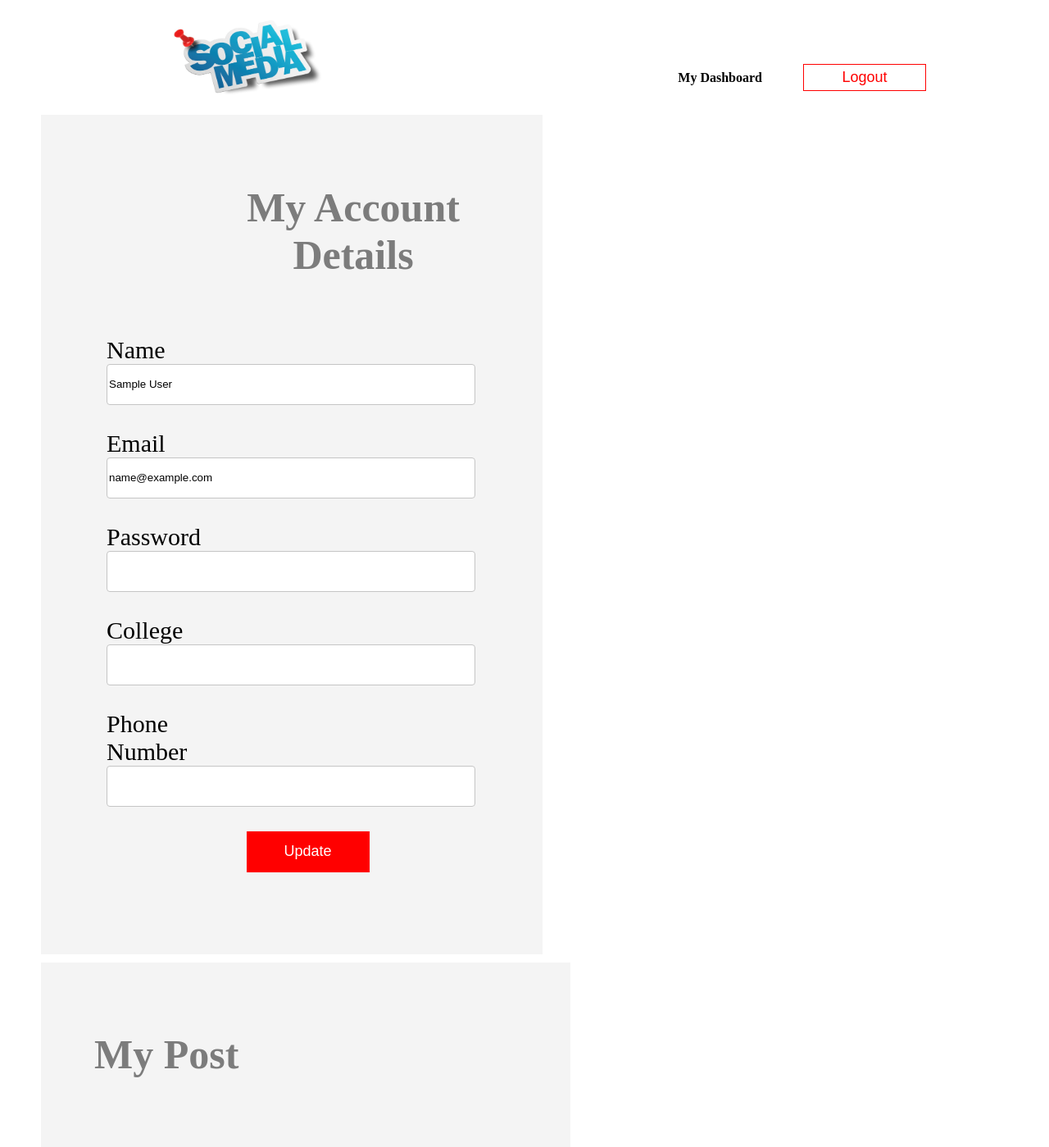
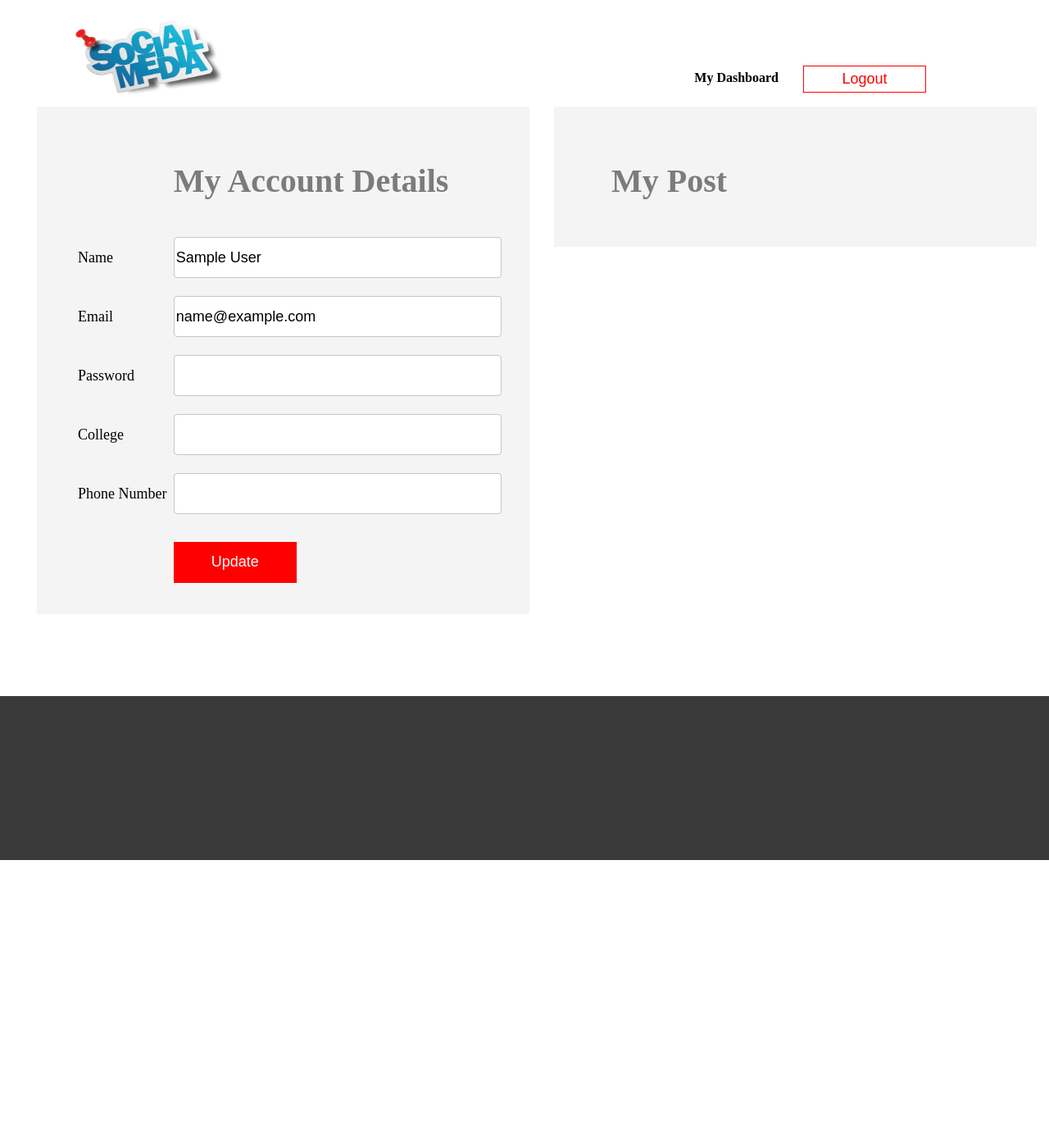
Before and after one commit to srinjan-ghosh/ungineering_social, a PHP site: page /dashboard.php in a window 1280 px wide. Shown: the whole page at 82% size. After the commit the page ends 1049 px from the top, so only its background shows below. Run offline with PHP 8.4, Linux system fonts and the light colour scheme; the visitor is signed in with stand-in values (Sample User, id 1); data that the repository does not hold is empty.

Commit message:
ui changes in dashboard

```diff
--- a/css/dashboard.css
+++ b/css/dashboard.css
@@ -1,17 +1,37 @@
+body{
+    margin: 0px;
+}
+
+img{
+    width : 200px;
+    height: 120px;
+}
+
+button{
+    background-color: #ffffff;
+    color: #ff0000;
+    border: red solid 1px;
+    font-size: 18px;
+    padding: 5px 30px 5px 30px;
+    width: 150px;
+}
+
 input[type="email"]{
     height: 50px;
-    width: 450px;
+    width: 400px;
     border: #c5c5c5 1px solid;
     border-radius: 4px;
     display: inline-block;
+    font-size: 18px;
 }
 
 input[type="password"]{
     height: 50px;
-    width: 450px;
+    width: 400px;
     border: #c5c5c5 1px solid;
     border-radius: 4px;
     display: inline-block;
+    font-size: 18px;
 }
 
 input[type="submit"]{
@@ -25,61 +45,46 @@ input[type="submit"]{
     padding-left: 30px;
     margin-bottom: 20px;
     display: inline-block;
+    margin-top: 15px;
 }
 
-body{
-    margin: 0px;
-}
+/* Classes  */
 
-button{
-    background-color: #ffffff;
-    color: #ff0000;
-    border: red solid 1px;
-    font-size: 18px;
-    padding: 5px 30px 5px 30px;
-    width: 150px;
-}
-
-#form-field{
-    margin-bottom: 30px;
-}
-
-
-/* .banner{
-    margin-right: 100px;
-    margin-top: 50px;
-} */
-
-.account-details{
-    background-color:rgb(244,244,244);
-    float: left;
-    width: 40%;
-    margin-left: 50px;
-    padding: 50px;
-    font-size: 18px;
+.header{
     margin-top: 10px;
 }
 
-.form{
-    font-size:30px;
-    padding-left: 30px;
+.header::after{
+    content: "";
+    display: block;
+    clear: both;
+}
+
+.body{
+    margin-left: 45px;
+}
+
+.account-details{
+    margin-right: 10px;
+    float: left;
+    background-color:rgb(244,244,244);
+    padding-left: 50px;
+    padding-top: 40px;
+    padding-right: 20px;
+    width: 43%
 }
 
 .post{
-    background-color: rgb(244,244,244);
     float: left;
-    width: 38%;
-    margin-left: 50px;
-    font-size: 12px;
-    margin-top: 10px;
-    padding-left: 65px;
-    padding-right: 95px;
-    padding-top: 50px;
-    padding-bottom: 50px;
-
+    margin-left: 20px;
+    background-color:rgb(244,244,244);
+    padding-top: 40px;
+    padding-left: 70px;
+    padding-bottom: 30px;
+    width: 42%;
 }
 
-.body::after {
+.body::after{
     content: "";
     display: block;
     clear: both;
@@ -87,96 +92,99 @@ button{
 
 .footer{
     background-color: #3A3A3A;
-    position: absolute;
+    height: 200px;
+    width: 100%;
     margin-top: 100px;
-    height: 200px;;
-    width: 100%;
 }
 
-#post-desc{
-    background-color: #ffffff;
-    padding: 25px 50px 25px 50px;
-    font-size: 18px;
-    width: 90%;
-    border: rgba(124,124,124,0.5) solid 1px;
-    border-radius: 4px;
-}
+/* Id s */
 
-#logout-btn{
+#header-links{
     float: left;
-    margin-left: 50px;
-    margin-top: 8px;
+    position: absolute;
+    right: 150px;
+    margin-top: 60px;
 }
 
 #dashboard{
     float: left;
 }
 
+#logout-btn{
+    margin-left: 30px;
+    float: left;
+    margin-top: 10px;
+}
+
+#logo{
+    margin-left: 80px;
+    float: left;
+}
+
+#post-desc{
+    background-color: #ffffff;
+    border: rgba(124,124,124,0.3) solid 1px;
+    border-radius: 2px;
+    padding-left: 40px;
+    padding-right: 20px;
+    padding-top: 20px;
+    padding-bottom: 20px;
+    display: flex;
+    flex-flow: row wrap;
+    width: 80%
+}
+
 
 #account-heading{
-    text-align: center;
-    font-size: 50px;
-    margin-bottom: 70px;
-    margin-left: 150px;
     color: #7c7c7c;
+    font-weight: bold;
+    display: inline-block;
+    font-size: 40px;
+}
+
+#post-heading{
+    color: #7c7c7c;
+    font-size: 40px;
+    font-weight: bold;
+}
+
+#form-field{
+    margin-top: 15px;
+    margin-bottom: 15px;
+}
+
+#form-tag{
+    display: inline-block;
+    width: 22%;
 }
 
 #name-field{
     height: 50px;
-    width: 450px;
+    width: 400px;
     border: #c5c5c5 1px solid;
     border-radius: 4px;
     display: inline-block;
+    font-size: 18px;
 }
 
 #college{
     height: 50px;
-    width: 450px;
+    width: 400px;
     border: #c5c5c5 1px solid;
     border-radius: 4px;
     display: inline-block;
+    font-size: 18px;
 }
 
 #phn-no{
     height: 50px;
-    width: 450px;
+    width: 400px;
     border: #c5c5c5 1px solid;
     border-radius: 4px;
     display: inline-block;
+    font-size: 18px;
 }
 
-#post-heading{
-    color: #7c7c7c;
-    font-size: 50px;
+#update-form{
+    font-size: 18px;
 }
-
-#logo{
-    float: left;
-    margin-top: 10px;
-    margin-left: 200px;
-}
-
-#banner-links{
-    float: left;
-    position: absolute;
-    right: 150px;
-    margin-top: 70px;
-}
-
-#form-tag{
-    display: inline-block;
-    margin: 0px;
-    margin-right: 50px;
-    width: 25%
-}
-
-img{
-    width: 200px;
-    height: 120px;
-}
-
-.banner::after {
-    content: "";
-    display: block;
-    clear: both;
-}
--- a/dashboard.php
+++ b/dashboard.php
@@ -14,33 +14,13 @@
         die("Connection failed: " . mysqli_connect_error());
     }
 
-
-
     $user_id=$_SESSION['user_id'];
-
-    // if($_POST['college']){
-    //     $name=$_POST['name'];
-    //     $email=$_POST['email'];
-    //     $password=$_POST['password'];
-    //     $college=$_POST['college'];
-    //     $phone=$_POST['phone-number'];
-    //     $sql="UPDATE users
-    //             SET name='$name', email='$email', password='$password', collage='$college', phone_number='$phone'
-    //             WHERE id='$user_id'";
-    //     if(!mysqli_query($conn, $sql)){
-    //         die("Error: ". $sql . "<br/>". mysqli_error($conn));
-    //     }
-    //     header("Location:dashboard.php");
-    //     exit;
-    // }
-
 
     $sql = "SELECT * FROM users WHERE id='$user_id'";
 
     $result =  mysqli_query($conn,$sql);
 
     $row= mysqli_fetch_array($result);
-
 
 ?>
 <html>
@@ -49,12 +29,12 @@
         <link rel="stylesheet" href="css/dashboard.css"/>
     </head>
     <body>
-    <div class="banner">
+    <div class="header">
             <div id="logo">
                 <!-- img here -->
                 <img src="img/Social-Media-Graphic.jpg" alt="">
             </div>
-            <div id="banner-links">
+            <div id="header-links">
                 <!-- my dashboard
                 logout button -->
                 <p id= "dashboard"><strong>My Dashboard</strong></p>
@@ -63,7 +43,7 @@
         </div>
         <div class="body">
             <div class="account-details">
-                <h1 id="account-heading">My Account Details</h1>
+                <p id="form-tag"></p><h1 id="account-heading">My Account Details</h1>
                 <form id= "update-form" class="form" method="post" action="dashboard.php">
                     <div id="form-field">
                         <p id="form-tag">Name</p><input type="text" id="name-field" name="name" value="<?php echo $row['name']?>"/>
```
Also changed, not shown: html/dashboard.html (deleted, +0 -60 lines).
